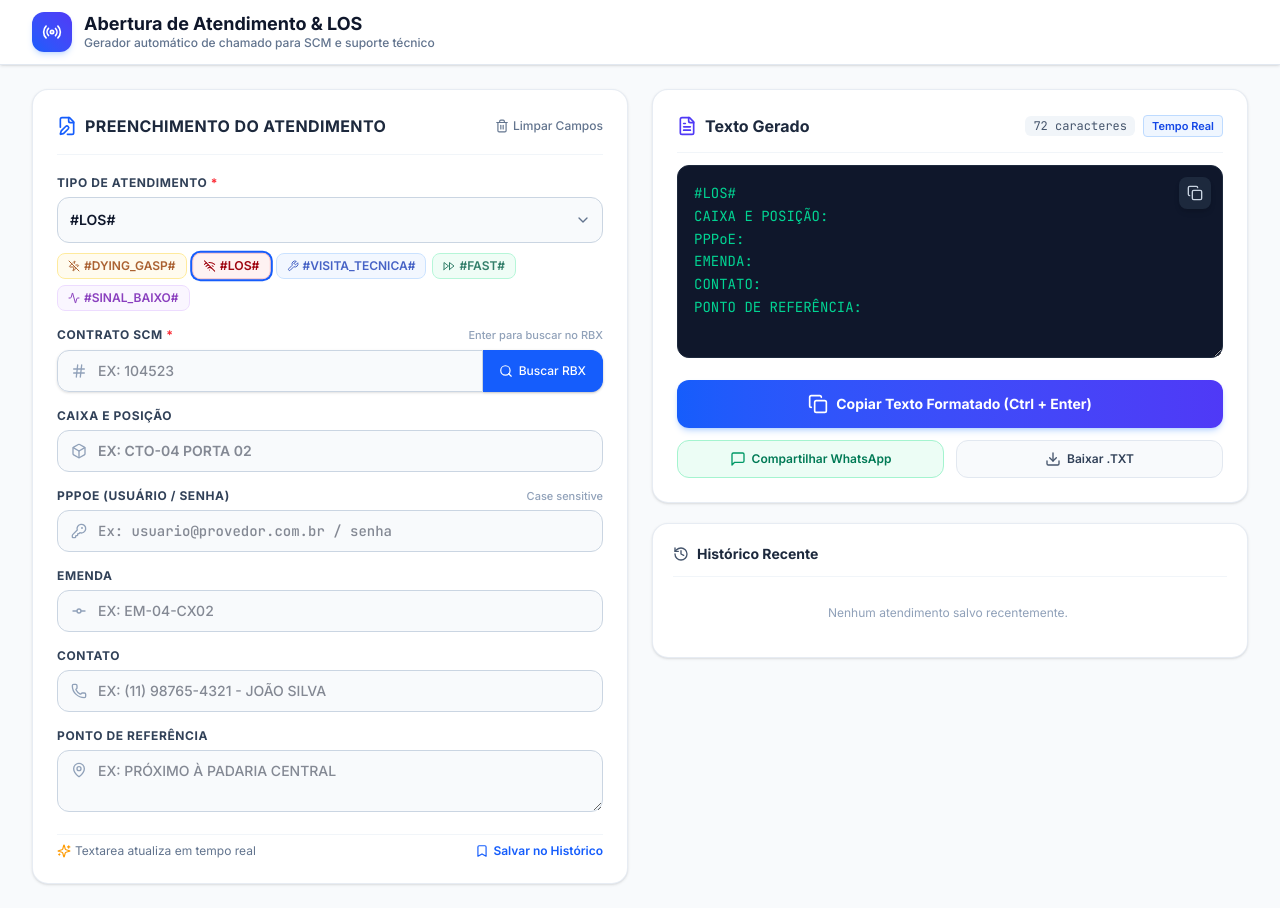
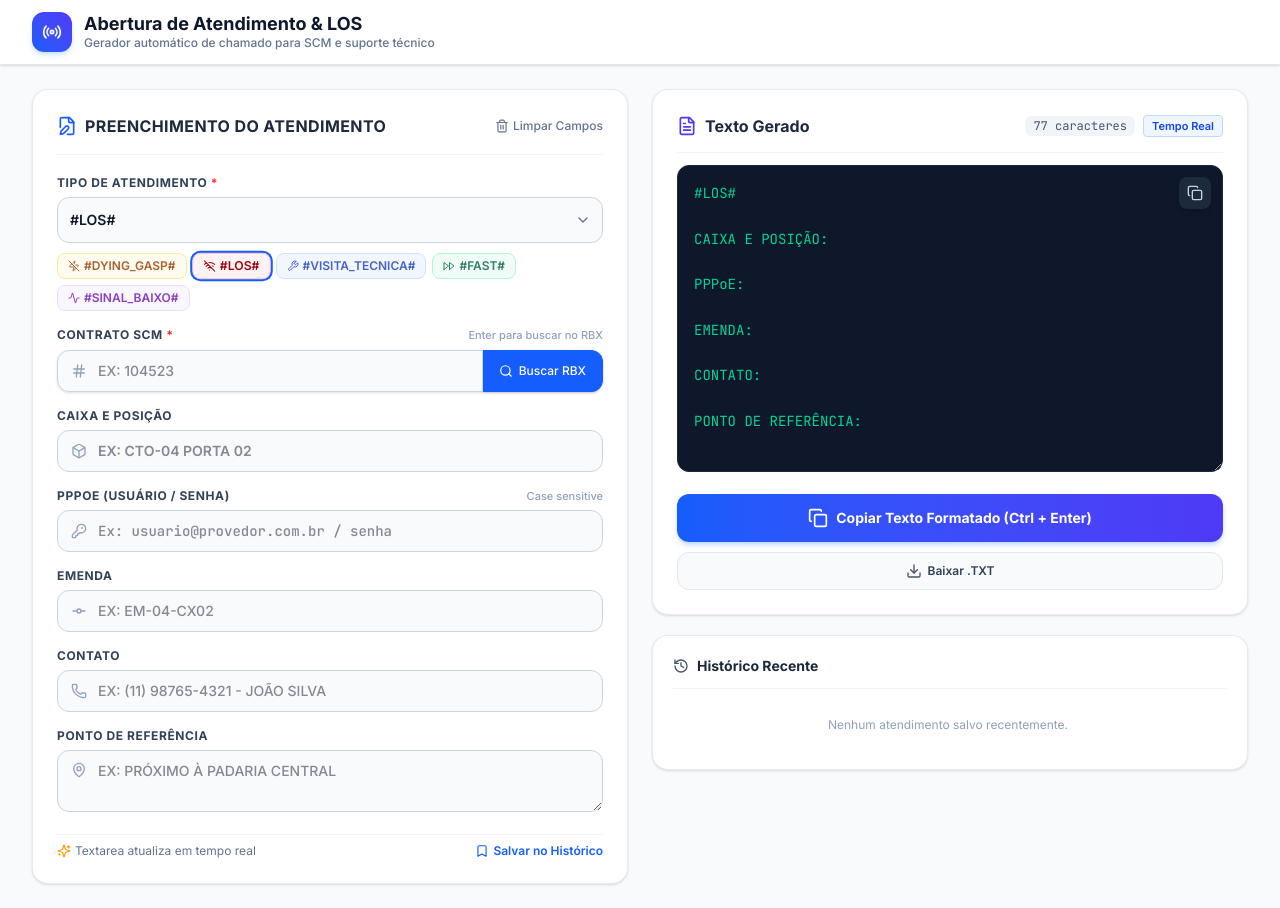
Before and after one commit to mhre1s/abertura-atendimentos, a React (Vite) app: page / in a window 1280 px wide. Built offline with nearby package versions, Linux system fonts and the light colour scheme.

Commit message:
feat: espacamento duplo entre linhas e remocao do botao whatsapp

```diff
--- a/src/App.jsx
+++ b/src/App.jsx
@@ -91,7 +91,7 @@ export default function App() {
       `PONTO DE REFERÊNCIA: ${pontoRef}`
     );
 
-    return linhas.join('\n');
+    return linhas.join('\n\n');
   }, [formData]);
 
   // Salvar no histórico
--- a/src/components/TextareaPreview.jsx
+++ b/src/components/TextareaPreview.jsx
@@ -3,7 +3,6 @@ import {
   FileText,
   Copy,
   Check,
-  MessageSquare,
   Download
 } from 'lucide-react';
 
@@ -21,12 +20,6 @@ export default function TextareaPreview({
       setCopiedRecently(true);
       setTimeout(() => setCopiedRecently(false), 2000);
     }
-  };
-
-  const handleWhatsAppShare = () => {
-    if (!generatedText) return;
-    const url = `https://api.whatsapp.com/send?text=${encodeURIComponent(generatedText)}`;
-    window.open(url, '_blank');
   };
 
   const handleDownloadTxt = () => {
@@ -64,7 +57,7 @@ export default function TextareaPreview({
       {/* Generated Textarea */}
       <div className="relative mb-4">
         <textarea
-          rows={7}
+          rows={12}
           readOnly
           value={generatedText}
           onClick={(e) => e.target.select()}
@@ -88,7 +81,7 @@ export default function TextareaPreview({
       </div>
 
       {/* Action Buttons */}
-      <div className="space-y-3">
+      <div className="space-y-2.5">
         <button
           type="button"
           onClick={handleCopyClick}
@@ -111,25 +104,15 @@ export default function TextareaPreview({
           )}
         </button>
 
-        <div className="grid grid-cols-2 gap-3">
-          <button
-            type="button"
-            onClick={handleWhatsAppShare}
-            className="py-2.5 px-3 bg-emerald-50 hover:bg-emerald-100 text-emerald-700 font-semibold text-xs rounded-xl border border-emerald-200 transition-colors flex items-center justify-center space-x-1.5 cursor-pointer"
-          >
-            <MessageSquare className="w-4 h-4 text-emerald-600" />
-            <span>Compartilhar WhatsApp</span>
-          </button>
         <button
           type="button"
           onClick={handleDownloadTxt}
-            className="py-2.5 px-3 bg-slate-50 hover:bg-slate-100 text-slate-700 font-semibold text-xs rounded-xl border border-slate-200 transition-colors flex items-center justify-center space-x-1.5 cursor-pointer"
+          className="w-full py-2.5 px-3 bg-slate-50 hover:bg-slate-100 text-slate-700 font-semibold text-xs rounded-xl border border-slate-200 transition-colors flex items-center justify-center space-x-1.5 cursor-pointer"
         >
           <Download className="w-4 h-4 text-slate-600" />
           <span>Baixar .TXT</span>
         </button>
       </div>
     </div>
-    </div>
   );
 }
```
Lines whose indentation alone changed are shown as unchanged.
